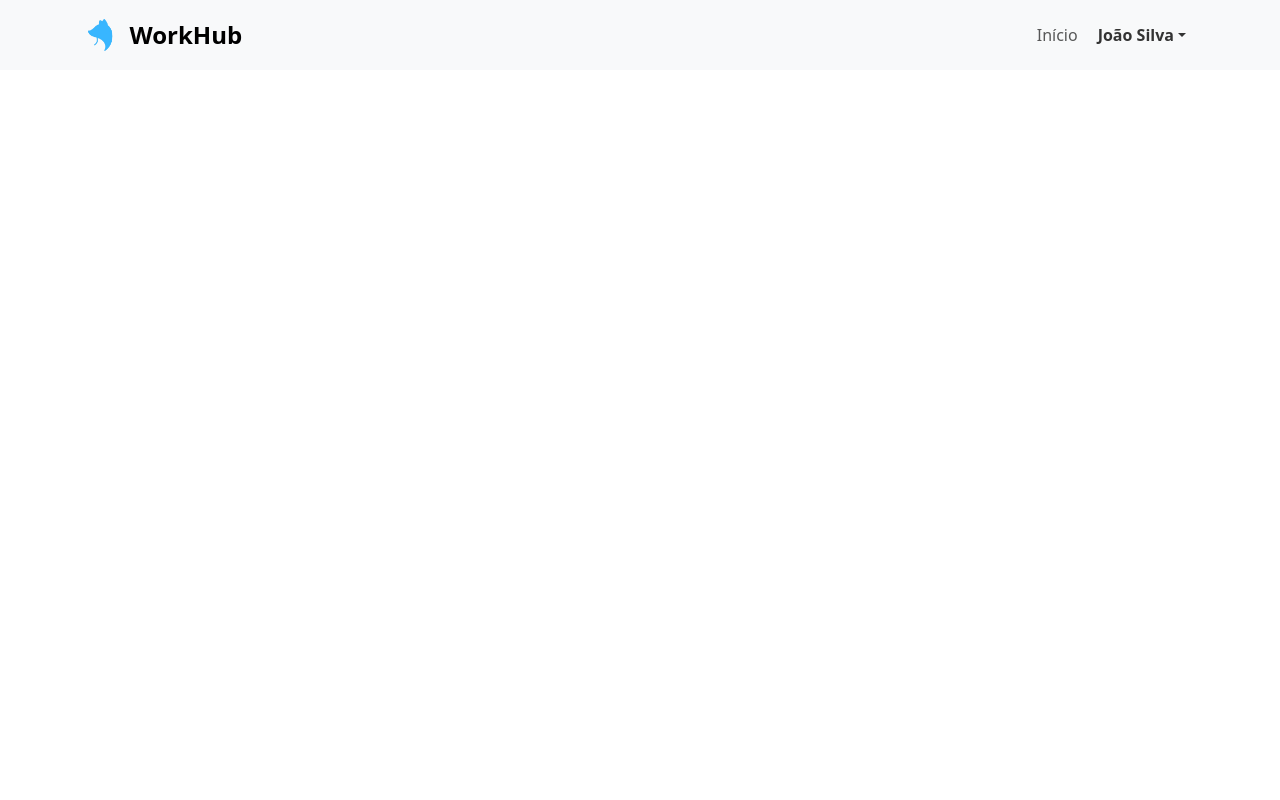
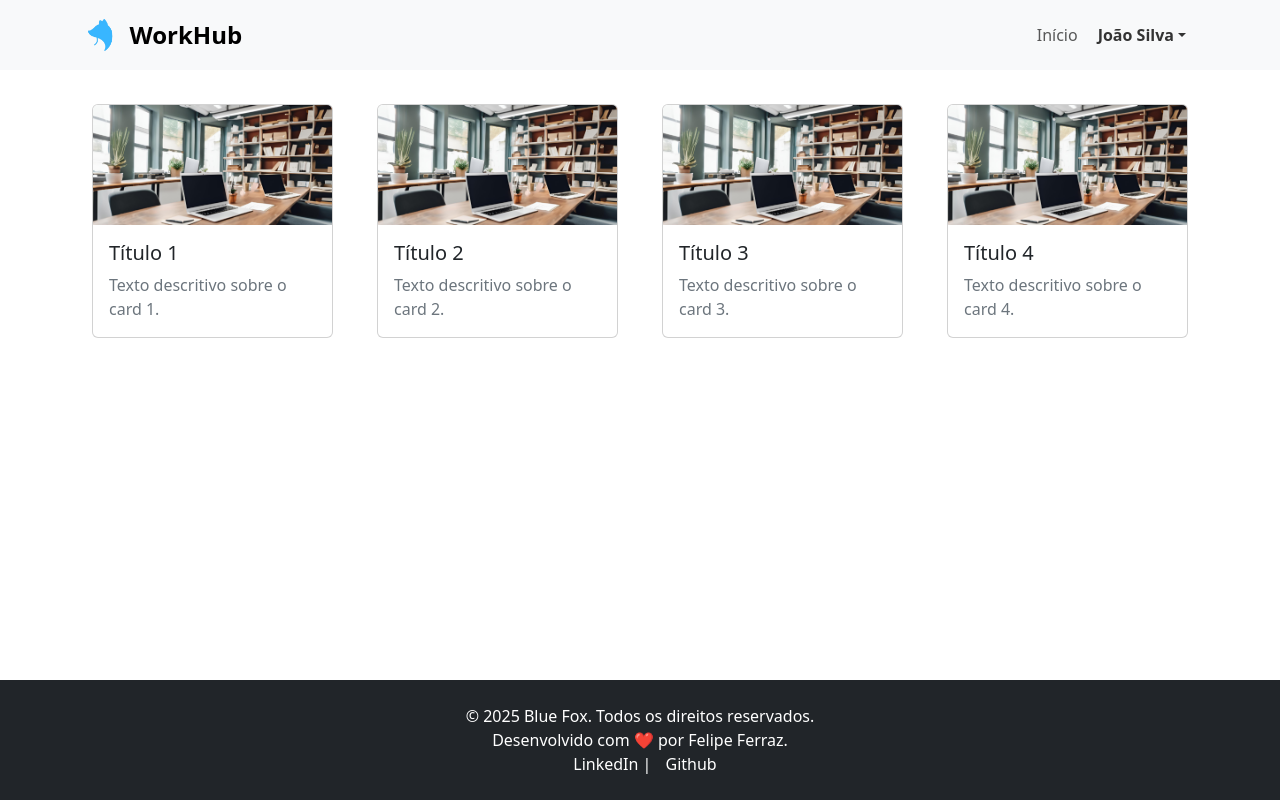
Before and after one commit to FelipeFerraz4/task-management-system, a React (Vite) app in the folder frontend/: page /home in a window 1280 px wide. Built offline with nearby package versions, Linux system fonts and the light colour scheme.

Commit message:
feat: created Home after login page

```diff
--- /dev/null
+++ b/frontend/src/pages/HomeAfterLogin/components/PageData/index.jsx
@@ -0,0 +1,27 @@
+import { Card, Row, Col } from "react-bootstrap";
+import "./styles.css";
+import Image from "../../../../assets/office_room.png";
+
+function PageData() {
+  return (
+    <div className="container mt-4">
+      <Row className="justify-content-center">
+        {[1, 2, 3, 4].map((index) => (
+          <Col key={index} xs={12} sm={6} md={4} lg={3} className="d-flex mb-4 justify-content-center">
+            <Card className="custom-card">
+              <Card.Img variant="top" src={Image} className="card-image" />
+              <Card.Body>
+                <Card.Title>Título {index}</Card.Title>
+                <Card.Text>
+                  Texto descritivo sobre o card {index}.
+                </Card.Text>
+              </Card.Body>
+            </Card>
+          </Col>
+        ))}
+      </Row>
+    </div>
+  );
+}
+
+export default PageData;
--- /dev/null
+++ b/frontend/src/pages/HomeAfterLogin/components/PageData/styles.css
@@ -0,0 +1,11 @@
+
+.custom-card {
+  width: 100%;       /* Garante que ocupe o espaço da coluna */
+  max-width: 250px;  /* Define um tamanho máximo */
+  margin: 10px;      /* Centraliza */
+}
+
+.card-image {
+  height: 120px;  /* Ajusta a altura da imagem */
+  object-fit: cover;
+}
--- a/frontend/src/pages/HomeAfterLogin/index.jsx
+++ b/frontend/src/pages/HomeAfterLogin/index.jsx
@@ -1,5 +1,8 @@
 import Header from "../../components/HeaderAfterLogin";
+import Footer from "../../components/Footer";
 import { useNavigate } from "react-router-dom";
+import "./styles.css";
+import PageData from "./components/PageData";
 
 const navLinks = [{ label: "Início", href: "/" }];
 
@@ -14,7 +17,16 @@ function HomeAfterLogin() {
     navigate("/login");
   };
 
-  return <Header navLinks={navLinks} user={user} onLogout={handleLogout} />;
+  return (
+    <div className="base_page">
+      <Header navLinks={navLinks} user={user} onLogout={handleLogout} />
+        <div className="page-content d-flex">
+          <PageData />
+        </div>
+        <Footer />
+    </div>
+  );
+
 }
 
 export default HomeAfterLogin;
--- /dev/null
+++ b/frontend/src/pages/HomeAfterLogin/styles.css
@@ -0,0 +1,23 @@
+/* Faz a página ocupar 100% da tela */
+.base_page {
+    display: flex;
+    flex-direction: column;
+    justify-content: space-between;
+    min-height: 100vh;
+    overflow: hidden; /* Evita scroll */
+}
+
+/* Faz o conteúdo ocupar todo o espaço disponível entre header e footer */
+.page-content {
+    flex-grow: 1;
+    display: flex;
+    /* align-items: center; */
+    justify-content: center;
+    width: 100%;
+}
+
+/* Garante que o Header e Footer fiquem fixos */
+header, footer {
+    flex-shrink: 0;
+    width: 100%;
+}
```
